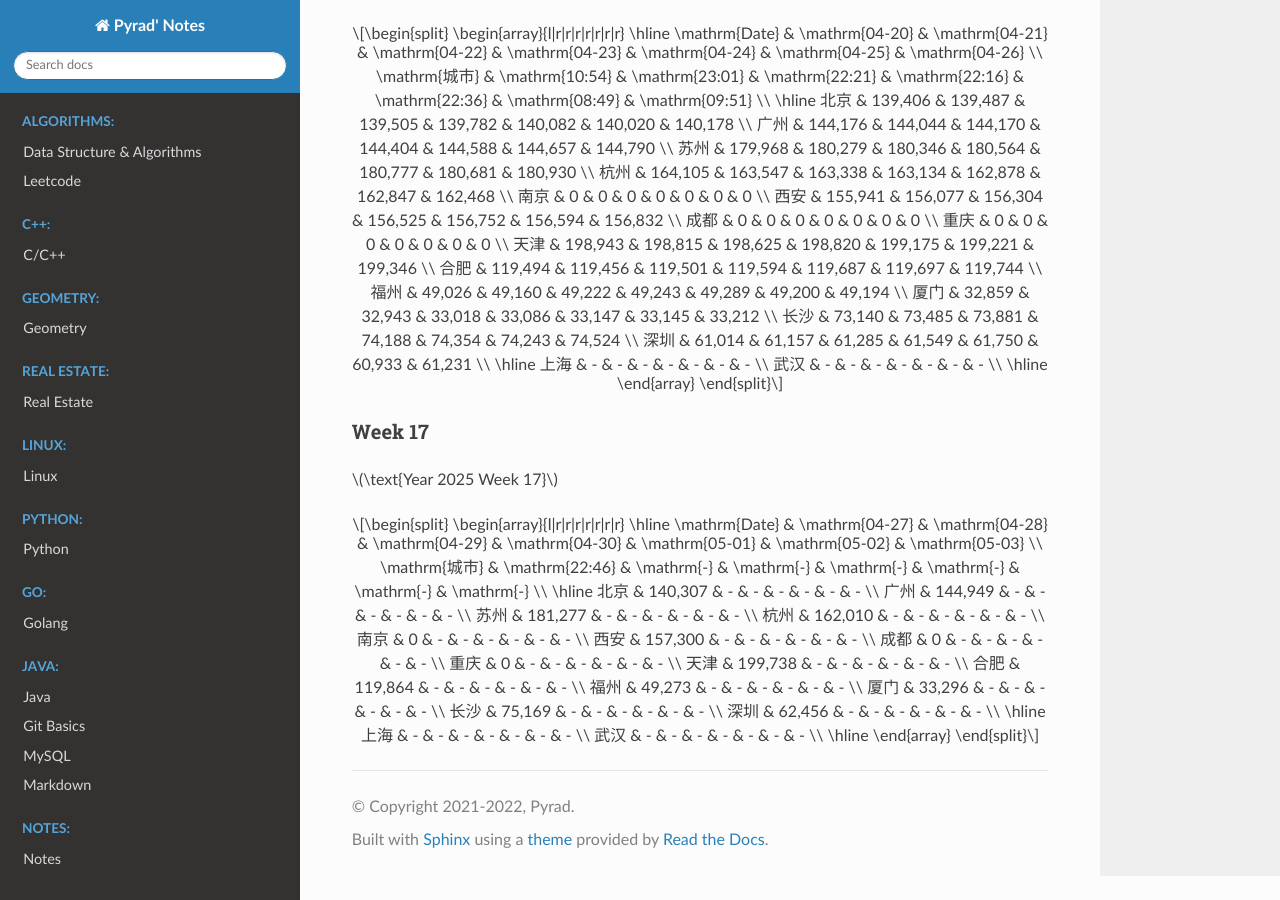
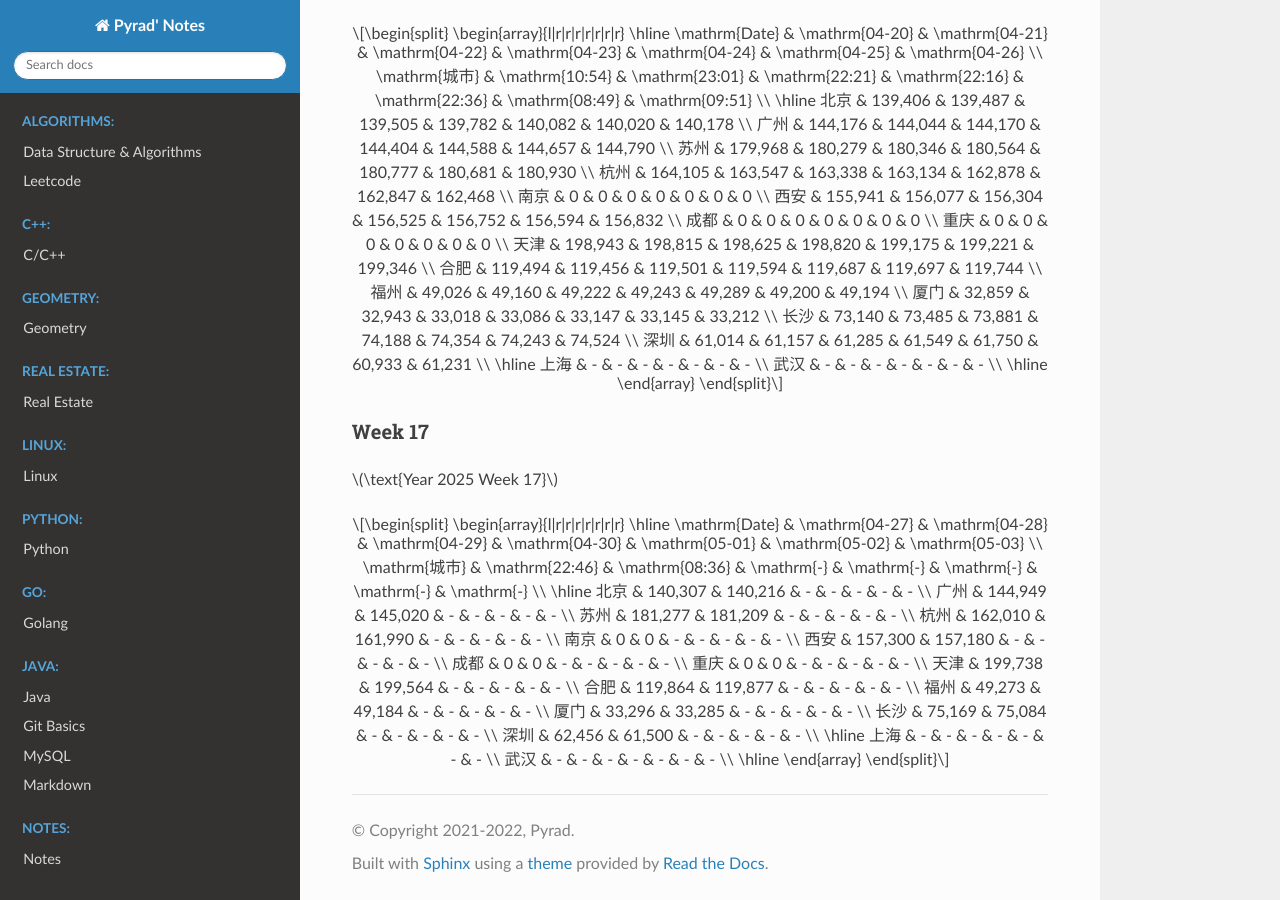
Before and after one commit to Pyrad/pyradnotes, a Sphinx documentation site: the page built from source/RealEstate/resalenumbers2025.md, in a window 1280 px wide and 900 px high, scrolled down 7889 px. Built offline with Sphinx 7.4.7 and the Read the Docs theme 3.1.0, drawn with Linux system fonts in a browser that asks for light colours; pages that are not in the unit, such as notebooks, are missing from menus; a script that is not in the unit is left out.

Commit message:
Realestate Update resale numbers 2025-04-28 08:36

```diff
--- a/source/RealEstate/resalenumbers2025.md
+++ b/source/RealEstate/resalenumbers2025.md
@@ -555,22 +555,22 @@ $$
 \begin{array}{l|r|r|r|r|r|r|r}
 \hline
 \mathrm{Date} & \mathrm{04-27} & \mathrm{04-28} & \mathrm{04-29} & \mathrm{04-30} & \mathrm{05-01} & \mathrm{05-02} & \mathrm{05-03} \\
-\mathrm{城市} & \mathrm{22:46} & \mathrm{-} & \mathrm{-} & \mathrm{-} & \mathrm{-} & \mathrm{-} & \mathrm{-} \\
+\mathrm{城市} & \mathrm{22:46} & \mathrm{08:36} & \mathrm{-} & \mathrm{-} & \mathrm{-} & \mathrm{-} & \mathrm{-} \\
 \hline
-北京 & 140,307 & - & - & - & - & - & - \\
-广州 & 144,949 & - & - & - & - & - & - \\
-苏州 & 181,277 & - & - & - & - & - & - \\
-杭州 & 162,010 & - & - & - & - & - & - \\
-南京 & 0 & - & - & - & - & - & - \\
-西安 & 157,300 & - & - & - & - & - & - \\
-成都 & 0 & - & - & - & - & - & - \\
-重庆 & 0 & - & - & - & - & - & - \\
-天津 & 199,738 & - & - & - & - & - & - \\
-合肥 & 119,864 & - & - & - & - & - & - \\
-福州 & 49,273 & - & - & - & - & - & - \\
-厦门 & 33,296 & - & - & - & - & - & - \\
-长沙 & 75,169 & - & - & - & - & - & - \\
-深圳 & 62,456 & - & - & - & - & - & - \\
+北京 & 140,307 & 140,216 & - & - & - & - & - \\
+广州 & 144,949 & 145,020 & - & - & - & - & - \\
+苏州 & 181,277 & 181,209 & - & - & - & - & - \\
+杭州 & 162,010 & 161,990 & - & - & - & - & - \\
+南京 & 0 & 0 & - & - & - & - & - \\
+西安 & 157,300 & 157,180 & - & - & - & - & - \\
+成都 & 0 & 0 & - & - & - & - & - \\
+重庆 & 0 & 0 & - & - & - & - & - \\
+天津 & 199,738 & 199,564 & - & - & - & - & - \\
+合肥 & 119,864 & 119,877 & - & - & - & - & - \\
+福州 & 49,273 & 49,184 & - & - & - & - & - \\
+厦门 & 33,296 & 33,285 & - & - & - & - & - \\
+长沙 & 75,169 & 75,084 & - & - & - & - & - \\
+深圳 & 62,456 & 61,500 & - & - & - & - & - \\
 \hline
 上海 & - & - & - & - & - & - & - \\
 武汉 & - & - & - & - & - & - & - \\
```
Also changed, not shown: 1 other file.
